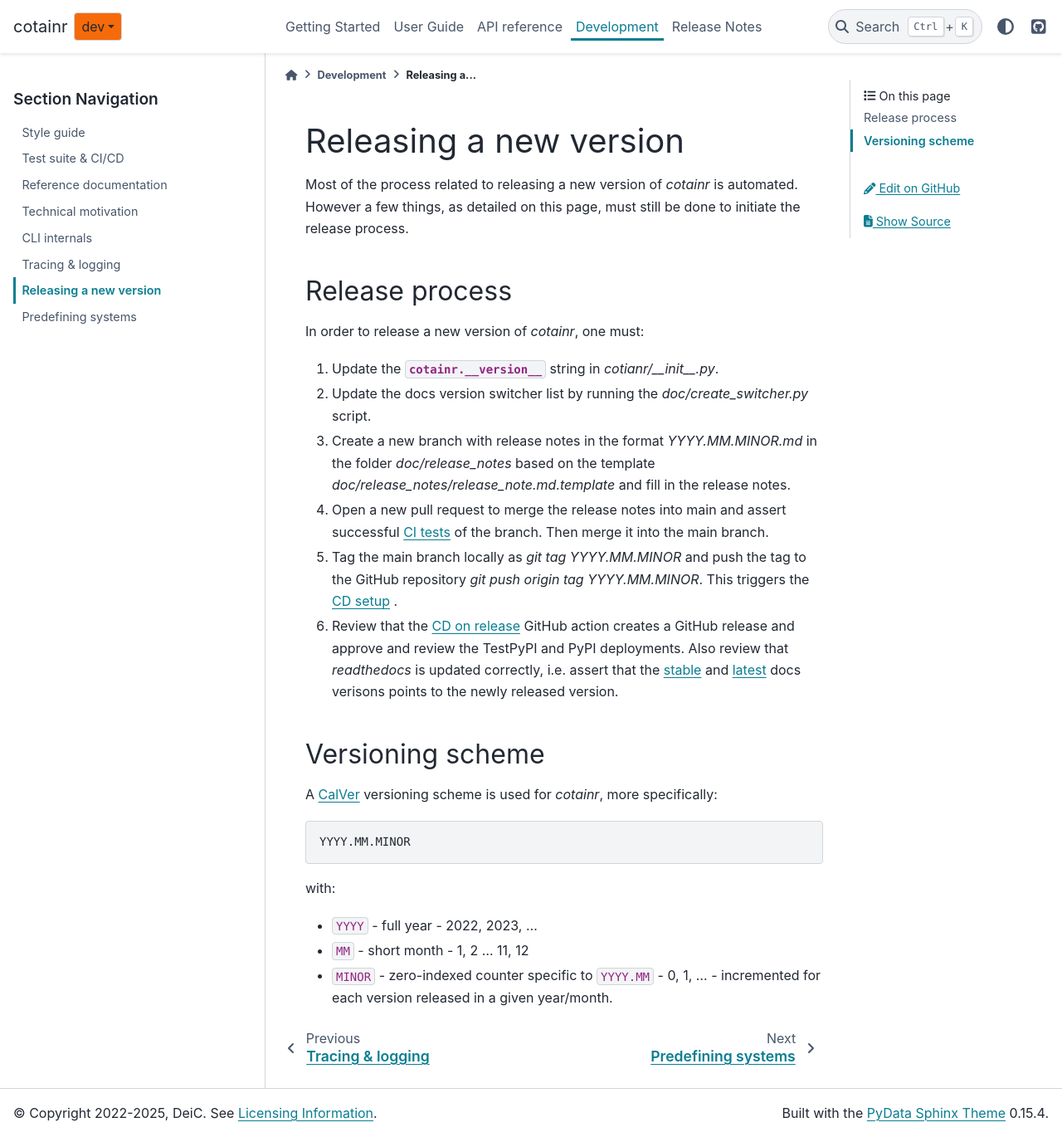
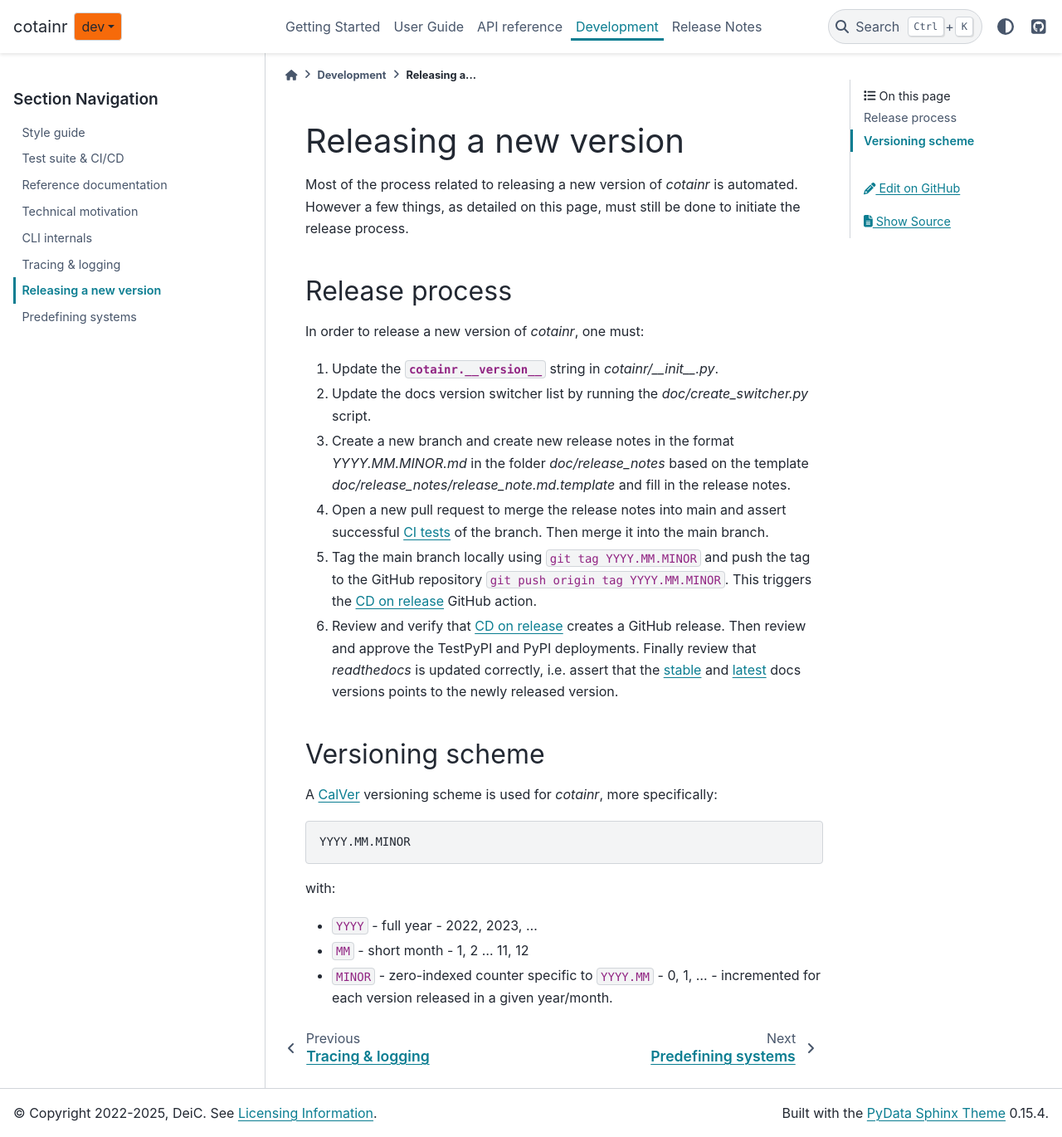
Before and after one commit to DeiC-HPC/cotainr, a Sphinx documentation site: the page built from doc/development/releasing.rst, in a window 1280 px wide and 1370 px high. Shown: the whole window at 83% size. Built offline with Sphinx 7.4.7 and the PyData theme 0.15.4, drawn with Linux system fonts in a browser that asks for light colours; pages that are not in the unit, such as notebooks, are missing from menus.

Commit message:
Add minor reformulation

```diff
--- a/doc/development/releasing.rst
+++ b/doc/development/releasing.rst
@@ -9,12 +9,12 @@
 ---------------
 In order to release a new version of `cotainr`, one must:
 
-1. Update the :attr:`cotainr.__version__` string in `cotianr/__init__.py`.
+1. Update the :attr:`cotainr.__version__` string in `cotainr/__init__.py`.
 2. Update the docs version switcher list by running the `doc/create_switcher.py` script.
-3. Create a new branch with release notes in the format `YYYY.MM.MINOR.md` in the folder `doc/release_notes` based on the template `doc/release_notes/release_note.md.template` and fill in the release notes.
+3. Create a new branch and create new release notes in the format `YYYY.MM.MINOR.md` in the folder `doc/release_notes` based on the template `doc/release_notes/release_note.md.template` and fill in the release notes.
 4. Open a new pull request to merge the release notes into main and assert successful :ref:`CI tests <continuous_integration>` of the branch. Then merge it into the main branch.
-5. Tag the main branch locally as `git tag YYYY.MM.MINOR` and push the tag to the GitHub repository `git push origin tag YYYY.MM.MINOR`. This triggers the :ref:`CD setup <continuous_integration>` .
-6. Review that the :ref:`CD on release <continuous_integration>` GitHub action creates a GitHub release and approve and review the TestPyPI and PyPI deployments. Also review that `readthedocs` is updated correctly, i.e. assert that the `stable <https://cotainr.readthedocs.io/en/stable>`_ and `latest <https://cotainr.readthedocs.io/en/latest>`_ docs verisons points to the newly released version.
+5. Tag the main branch locally using :code:`git tag YYYY.MM.MINOR` and push the tag to the GitHub repository :code:`git push origin tag YYYY.MM.MINOR`. This triggers the :ref:`CD on release <continuous_integration>` GitHub action.
+6. Review and verify that :ref:`CD on release <continuous_integration>` creates a GitHub release. Then review and approve the TestPyPI and PyPI deployments. Finally review that `readthedocs` is updated correctly, i.e. assert that the `stable <https://cotainr.readthedocs.io/en/stable>`_ and `latest <https://cotainr.readthedocs.io/en/latest>`_ docs versions points to the newly released version.
 
 .. _version-scheme:
 
```
